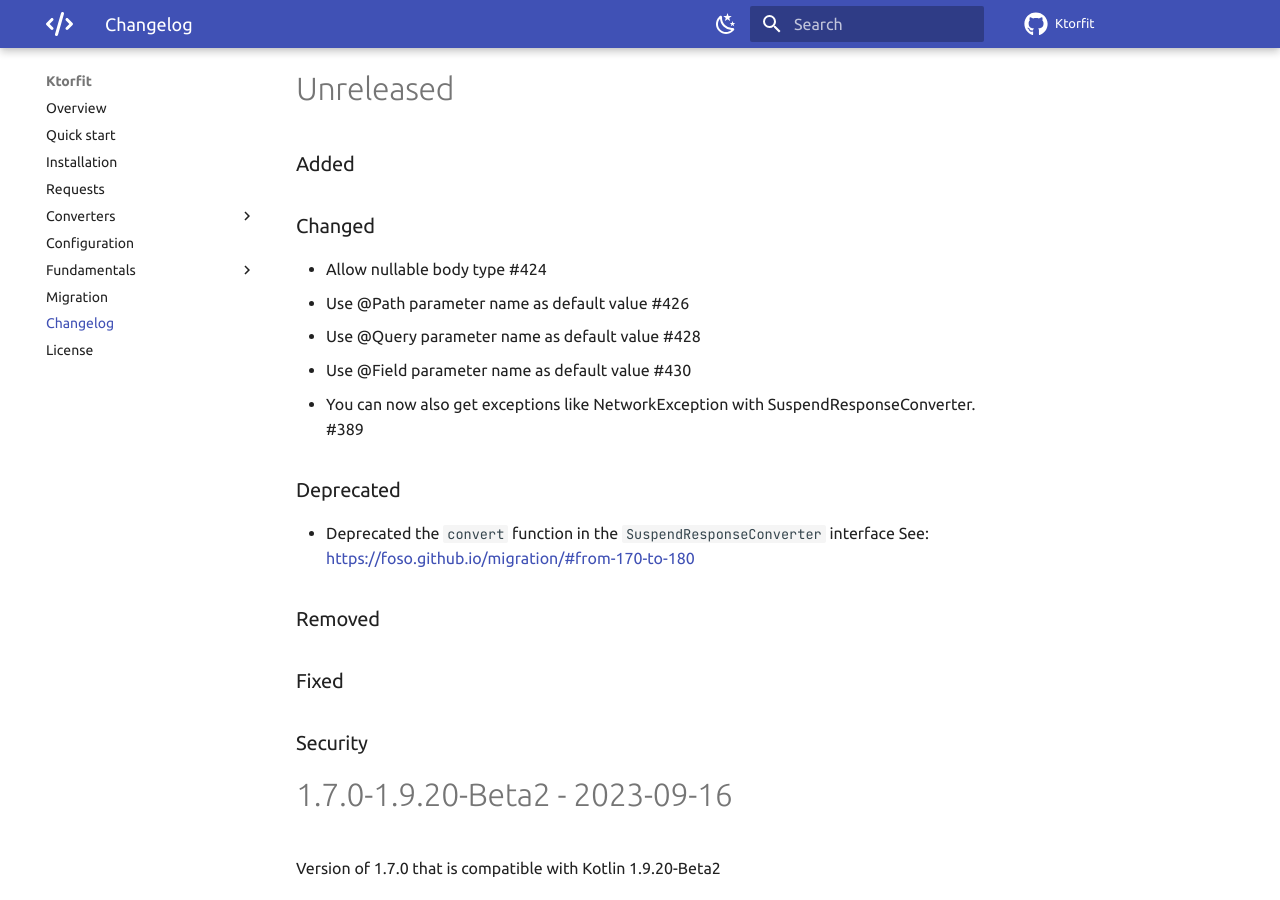
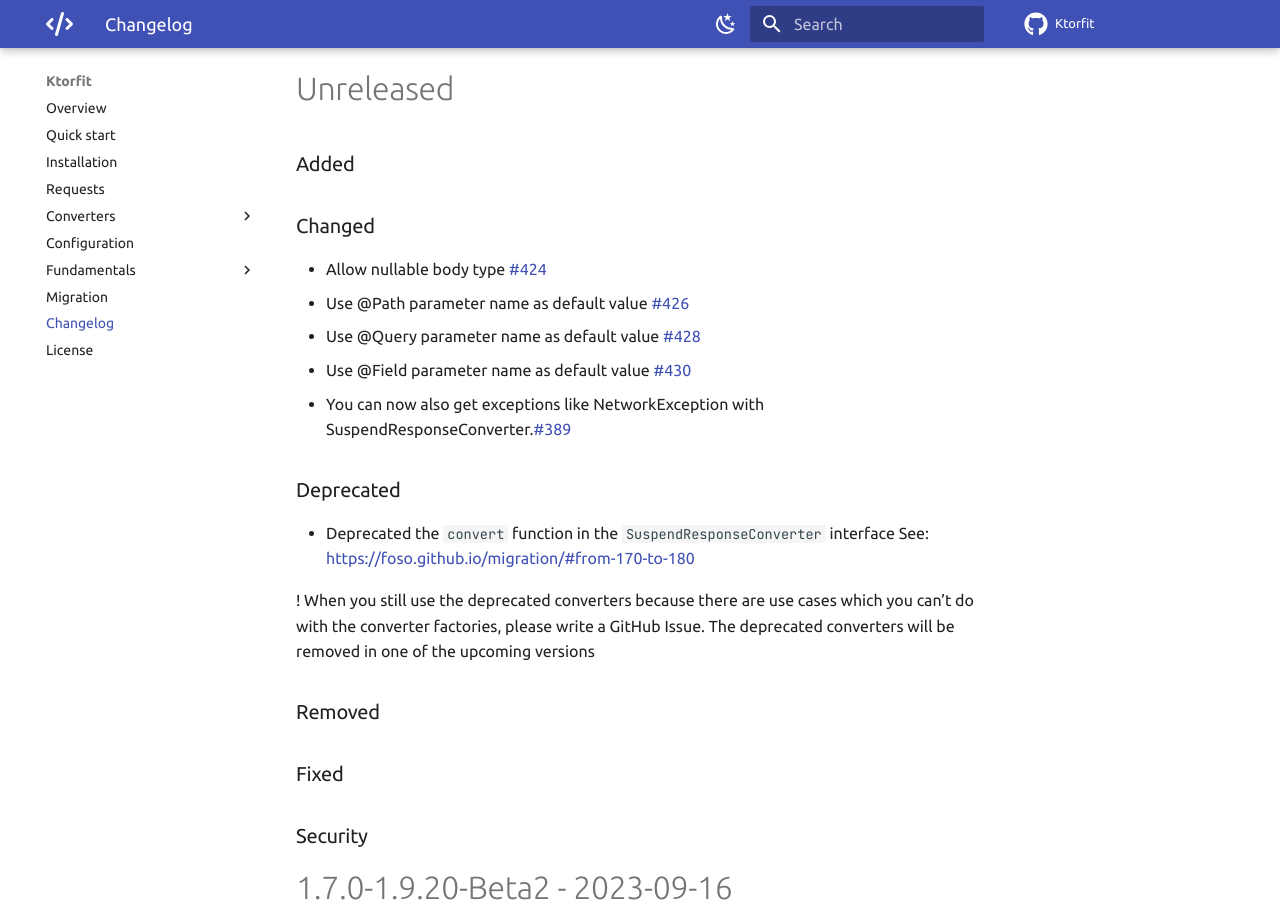
Before and after one commit to Foso/Ktorfit, an MkDocs documentation site: the page built from docs/CHANGELOG.md, in a window 1280 px wide and 900 px high, scrolled down 272 px. Built offline with MkDocs 1.6.1 and Material for MkDocs 9.7.7, drawn with Linux system fonts in a browser that asks for light colours; comment, search, counter and statistics services are not loaded.

Commit message:
Release 1.8.0

```diff
--- a/docs/CHANGELOG.md
+++ b/docs/CHANGELOG.md
@@ -13,15 +13,18 @@
 ### Added
 
 ### Changed
-- Allow nullable body type #424
-- Use @Path parameter name as default value #426
-- Use @Query parameter name as default value #428
-- Use @Field parameter name as default value #430
-- You can now also get exceptions like NetworkException with SuspendResponseConverter. #389
+- Allow nullable body type [#424](https://github.com/Foso/Ktorfit/issues/424)
+- Use @Path parameter name as default value [#426](https://github.com/Foso/Ktorfit/issues/426)
+- Use @Query parameter name as default value [#428](https://github.com/Foso/Ktorfit/issues/428)
+- Use @Field parameter name as default value [#430](https://github.com/Foso/Ktorfit/issues/428)
+- You can now also get exceptions like NetworkException with SuspendResponseConverter.[#389](https://github.com/Foso/Ktorfit/issues/389)
 
 ### Deprecated
 - Deprecated the `convert` function in the `SuspendResponseConverter` interface
 See: https://foso.github.io/migration/#from-170-to-180
+
+! When you still use the deprecated converters because there are use cases which you can't do with the converter factories, please write a GitHub Issue.
+The deprecated converters will be removed in one of the upcoming versions
 
 ### Removed
 ### Fixed
```
Also changed, not shown: 9 other files.
